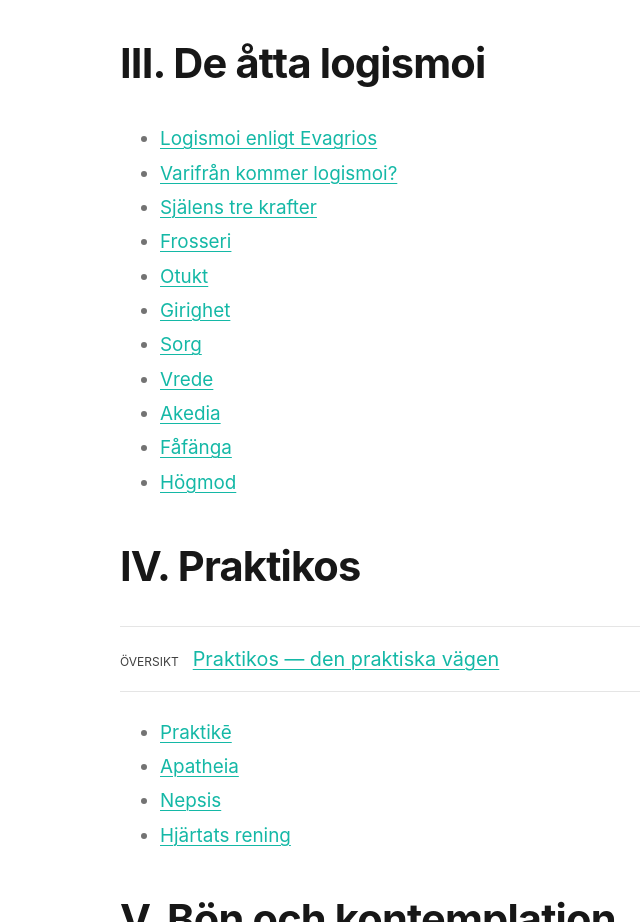
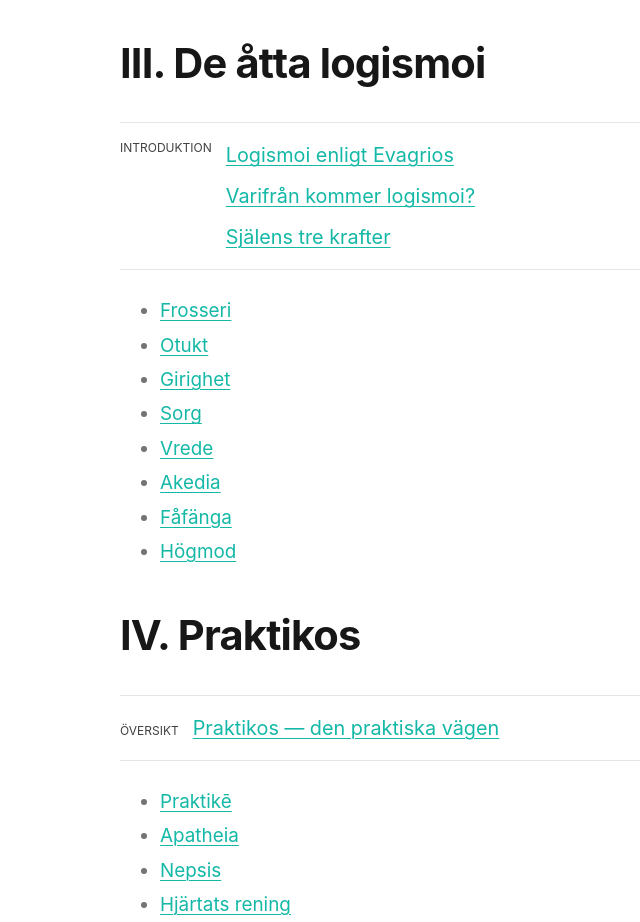
Before and after one commit to broklyn777/philosophia, an Astro site: page /evagrios-pontikos in a window 1280 px wide. Shown: the part 837-1759 px from the top of the page, without its empty margins (0-640 px from the left). Built offline with nearby package versions, Linux system fonts and the light colour scheme; Astro itself is replaced by a stand-in of ours.

Commit message:
Separate logismoi introduction articles

```diff
--- a/src/content/blog/resentment/evagrios-pontikos.mdx
+++ b/src/content/blog/resentment/evagrios-pontikos.mdx
@@ -24,9 +24,15 @@ draft: false
 
 ## III. De åtta logismoi
 
-- [Logismoi enligt Evagrios](/logismoi-enligt-evagrios/)
-- [Varifrån kommer logismoi?](/varifran-kommer-logismoi/)
-- [Själens tre krafter](/sjalens-tre-krafter-hos-evagrios/)
+<div className="section-overview section-overview--articles">
+  <span>Introduktion</span>
+  <div>
+    <a href="/logismoi-enligt-evagrios/">Logismoi enligt Evagrios</a>
+    <a href="/varifran-kommer-logismoi/">Varifrån kommer logismoi?</a>
+    <a href="/sjalens-tre-krafter-hos-evagrios/">Själens tre krafter</a>
+  </div>
+</div>
+
 - [Frosseri](/evagrios-frosseri/)
 - [Otukt](/evagrios-otukt/)
 - [Girighet](/evagrios-girighet/)
--- a/src/layouts/BaseLayout.astro
+++ b/src/layouts/BaseLayout.astro
@@ -228,6 +228,16 @@ const pageTitle = title === "Philosophia" ? title : `${title} - Philosophia`;
     text-decoration-thickness: 1px;
   }
 
+  .prose .evagrios-index .section-overview--articles {
+    align-items: flex-start;
+  }
+
+  .prose .evagrios-index .section-overview--articles > div {
+    display: flex;
+    flex-direction: column;
+    gap: 5px;
+  }
+
   @media (max-width: 520px) {
     .prose .evagrios-index .section-overview {
       align-items: flex-start;
```
